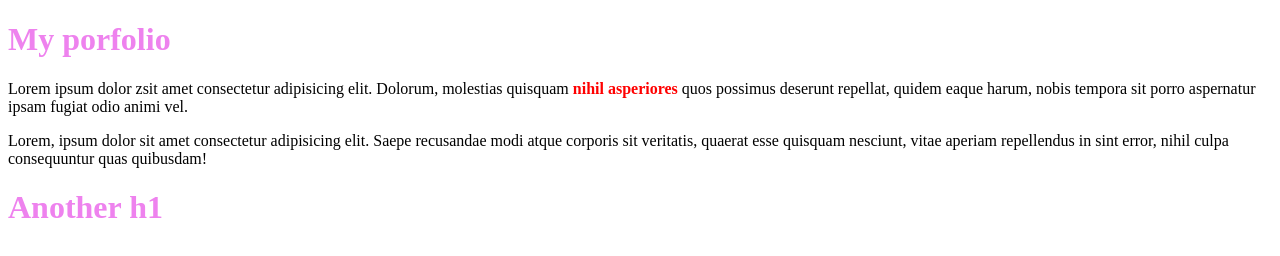
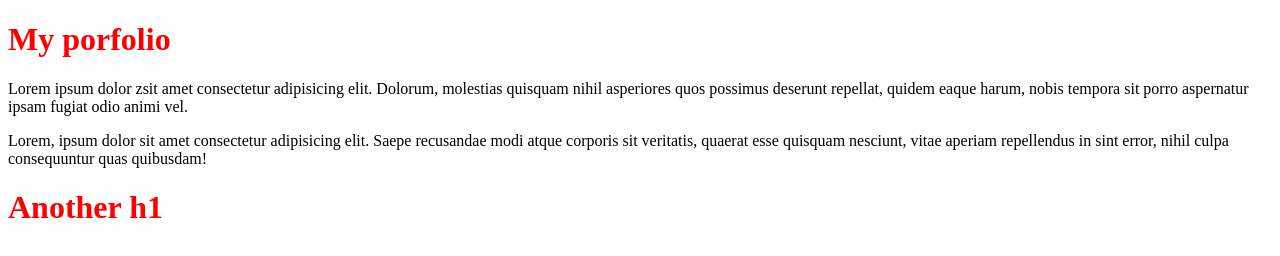
Before and after one commit to valentinavarvello-desig/Myweb, a plain HTML site: page index.html in a window 1280 px wide. Drawn offline with Linux system fonts and the light colour scheme.

Commit message:
Add files via upload

```diff
--- a/css/styles.css
+++ b/css/styles.css
@@ -1,3 +1,2 @@
-h1{color:violet;}
-strong{color: red;}
-/*This strong was generated in my html first so that i can modify that*/
+h1{color: red;}
+/*Holaaa, esto es un comentari*/
--- a/index.html
+++ b/index.html
@@ -8,7 +8,7 @@
 </head>
 <body>
  <h1>My porfolio</h1>
- <p>Lorem ipsum dolor zsit amet consectetur adipisicing elit. Dolorum, molestias quisquam <strong>nihil asperiores</strong> quos possimus deserunt repellat, quidem eaque harum, nobis tempora sit porro aspernatur ipsam fugiat odio animi vel.</p>
+ <p>Lorem ipsum dolor zsit amet consectetur adipisicing elit. Dolorum, molestias quisquam nihil asperiores quos possimus deserunt repellat, quidem eaque harum, nobis tempora sit porro aspernatur ipsam fugiat odio animi vel.</p>
  <p>Lorem, ipsum dolor sit amet consectetur adipisicing elit. Saepe recusandae modi atque corporis sit veritatis, quaerat esse quisquam nesciunt, vitae aperiam repellendus in sint error, nihil culpa consequuntur quas quibusdam!</p>
  <h1>Another h1</h1>
 </body>
```
